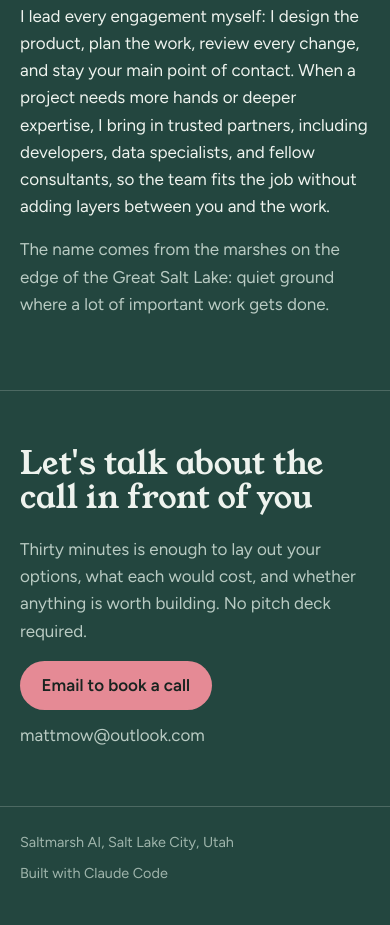
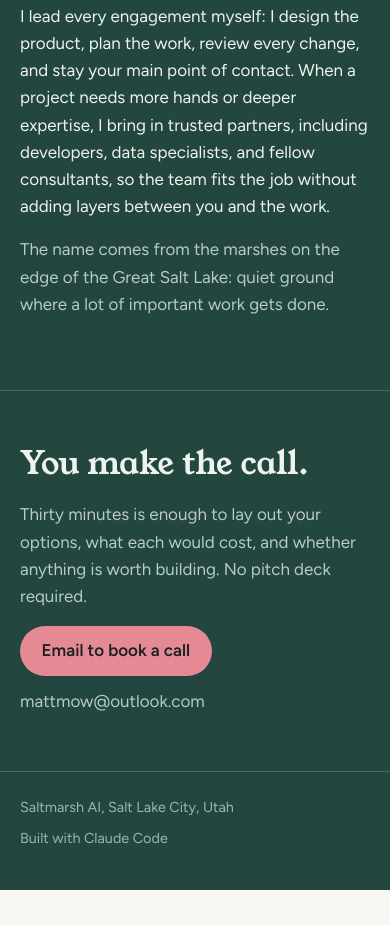
Before and after one commit to matthewmow/SaltmarshAI, a website: page public/index.html in a window 390 px wide. Shown: the part 6853-7778 px from the top of the page. After the commit the page ends 7743 px from the top, so only its background shows below. Drawn offline with Linux system fonts and the light colour scheme.

Commit message:
End the page on "You make the call."
The closing heading now repeats the headline's second line, which reads
two ways: the client makes the decision, and the client picks up the
phone to book a call.

Co-Authored-By: Claude Opus 5.5 <noreply@anthropic.com>
Claude-Session: https://claude.ai/code/session_01YWeb9nLw7XriBD9j767wjH

```diff
--- a/public/index.html
+++ b/public/index.html
@@ -329,7 +329,7 @@ footer .wrap{display:flex;flex-wrap:wrap;justify-content:space-between;gap:.5rem
 
     <section id="contact" class="contact" aria-labelledby="talk">
       <div class="wrap">
-        <h2 id="talk">Let's talk about the call in front of you</h2>
+        <h2 id="talk">You make the call.</h2>
         <p class="muted">Thirty minutes is enough to lay out your options, what each would cost, and whether anything is worth building. No pitch deck required.</p>
         <div class="actions">
           <a class="btn" href="mailto:mattmow@outlook.com?subject=Saltmarsh%20AI%20intro%20call">Email to book a call</a>
```
